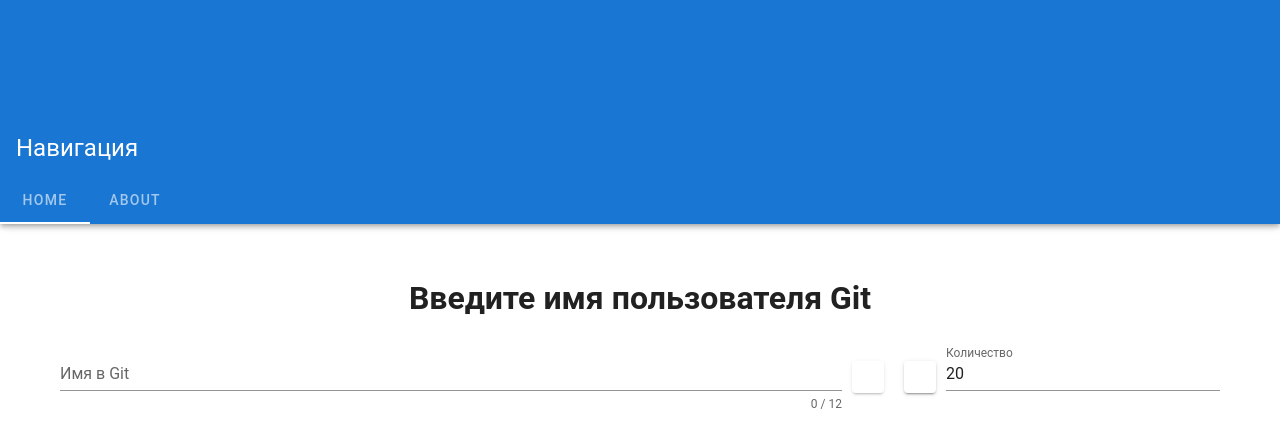
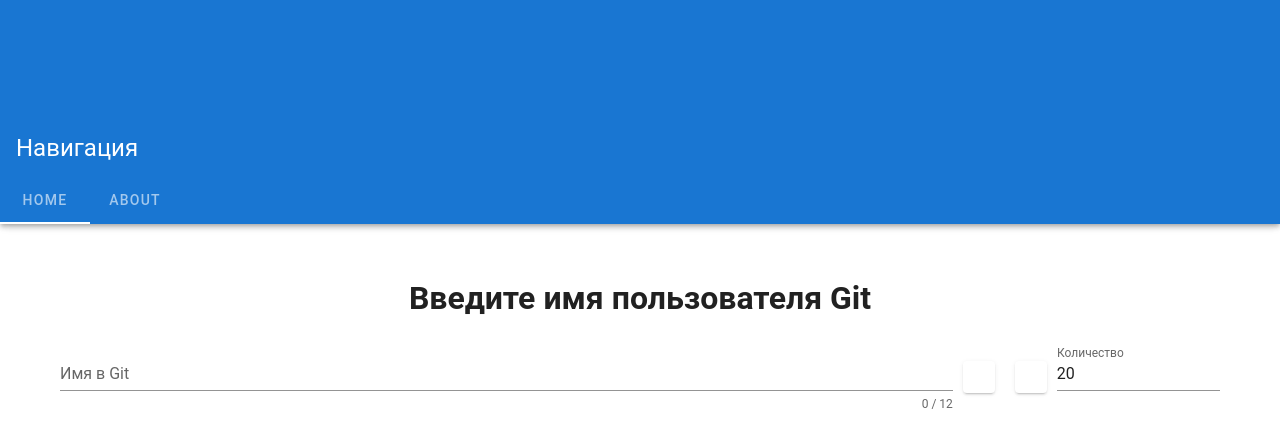
Before and after one commit to artdrua12/vueGit, a Vue app: page /#/ in a window 1280 px wide. Shown: the top 446 px of the page. Built offline with nearby package versions, Linux system fonts and the light colour scheme; the HTML template or start-up script is replaced by a standard one.

Commit message:
пагинация

```diff
--- a/src/store/index.js
+++ b/src/store/index.js
@@ -15,7 +15,7 @@ export default new Vuex.Store({
   actions: {
     async search(context, obj) {
       const response = await fetch(
-        `https://api.github.com/search/users?q=${obj.users}&per_page=${obj.visible}`
+        `https://api.github.com/search/users?q=${obj.users}&per_page=${obj.visible}&page=${obj.page}`
       );
       const res = await response.json();
       context.commit('changeSearchUsers', res);
--- a/src/views/About.vue
+++ b/src/views/About.vue
@@ -8,7 +8,7 @@
 export default {
   data() {
     return {
-      login: this.$route.params["login"]
+      login: this.$route.params["login"] ?? "Логин не определен"
     };
   },
   watch: {
--- a/src/views/Home.vue
+++ b/src/views/Home.vue
@@ -9,20 +9,20 @@
         label="Имя в Git"
         required
         class="home__users"
-        @keyup.self="debouce(keyup)"
+        @keyup.self="keyup"
       ></v-text-field>
-      <v-pagination v-model="page" :total-visible="7" :length="length"></v-pagination>
-      <v-text-field
+      <v-pagination v-model="page" :total-visible="7" :length="length" @input="search"></v-pagination>
+      <v-select
+        :items="items"
         v-model="visible"
+        @change="keyup"
         label="Количество"
-        max="70"
-        min="1"
-        step="1"
-        type="number"
-        @keyup.self="debouce(keyup)"
-      ></v-text-field>
+        class="home__select"
+      ></v-select>
     </div>
-    <router-link tag="div" :to="'/about/'+item.login"
+    <router-link
+      tag="div"
+      :to="'/about/'+item.login"
       v-for="item in searchUsers.items"
       :key="item.id"
       class="home__users"
@@ -39,7 +39,8 @@ export default {
     return {
       users: "",
       totalVisible: "",
-      visible: "20",
+      visible: 20,
+      items: [10, 20, 30, 40, 50],
       page: 0,
       nameRules: [
         v => !!v || "Необходимо ввести имя",
@@ -53,20 +54,29 @@ export default {
       return this.$store.state.searchUsers;
     },
     length() {
-      return Math.ceil(this.searchUsers.total_count / this.visible);
+      let count = this.searchUsers.total_count;
+      if (count > 1000) {
+        count = 1000;
+      }
+      return Math.ceil(count / this.visible) || 0;
     }
   },
   methods: {
     keyup() {
-      console.log(" users", this.searchUsers);
-      this.$store.dispatch("search", {
+      this.page = 0;
+      this.debouce(this.search);
+    },
+    async search() {
+      await this.$store.dispatch("search", {
         visible: this.visible,
-        users: this.users
+        users: this.users,
+        page: this.page
       });
+      console.log("user", this.searchUsers);
     },
     debouce(fun) {
       clearTimeout(this.timeout);
-      this.timeout = setTimeout(fun, 700);
+      this.timeout = setTimeout(fun, 500);
     }
   },
   components: {}
@@ -96,7 +106,10 @@ export default {
   align-items: center;
 }
 .home__users {
-  flex: 1 1 50%;
+  flex: 4 1 400px;
   margin-right: auto;
 }
+.home__select {
+  flex: 1 0 40px;
+}
 </style>
```
